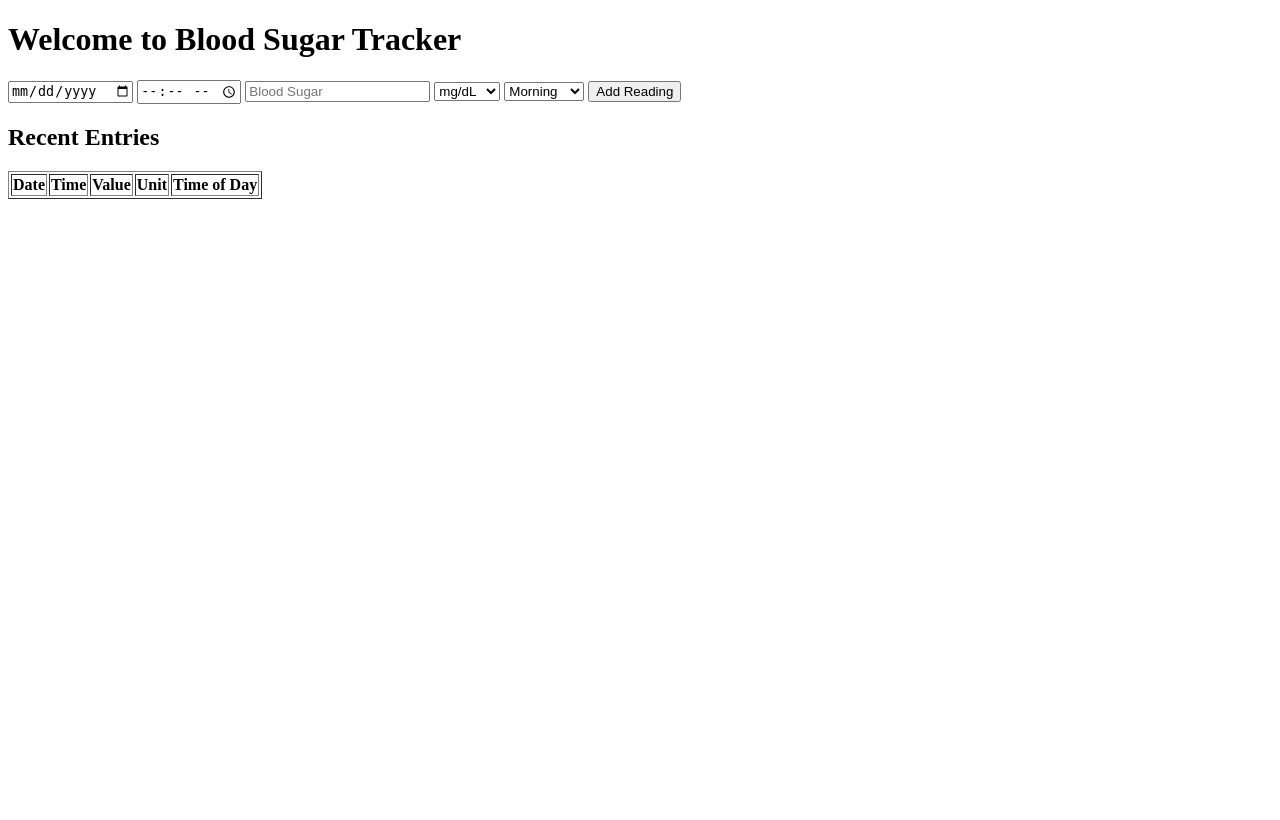
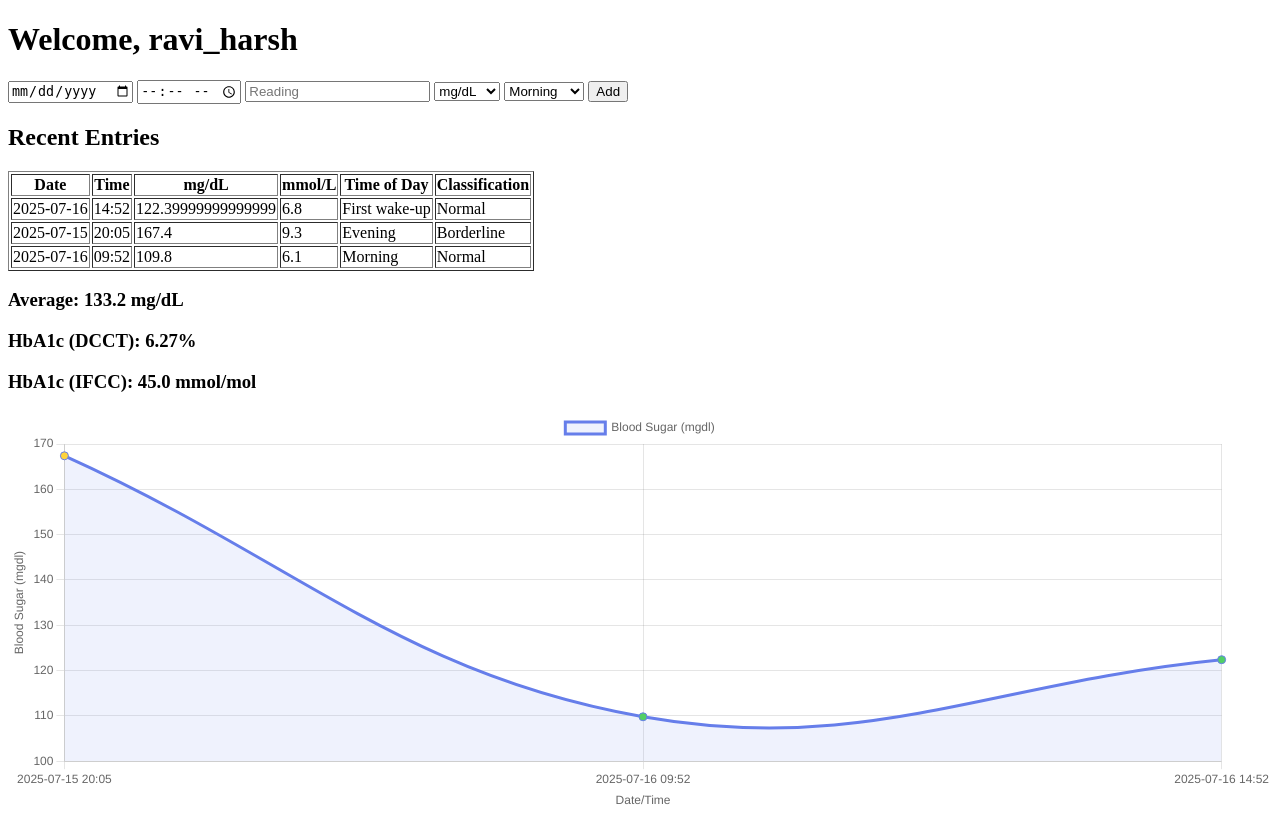
Before and after one commit to ravi-harsh/blood_sugar_tracker, a Flask app: page / in a window 1280 px wide. Before the commit the page ends 199 px from the top, so only its background shows below. Run offline with Flask 3, Linux system fonts and the light colour scheme; a user stored in the database is signed in; data comes from the database, SQL or seed files in the repository; data that the repository does not hold is empty.

Commit message:
Added chart_data and improved Chart.js visualization

```diff
--- a/app.py
+++ b/app.py
@@ -3,7 +3,7 @@ import sqlite3
 from werkzeug.security import generate_password_hash, check_password_hash
 
 app = Flask(__name__)
-app.secret_key = 'my_super_secret_key_123'  # Change this to something secure
+app.secret_key = 'my_super_secret_key_123'
 DATABASE = 'blood_sugar.db'
 
 # --- Create Users Table ---
@@ -66,6 +66,7 @@ def calculate_hba1c_from_db(user_id):
     hba1c_ifcc = (hba1c_dcct - 2.15) * 10.929
     return round(avg_mgdl, 1), round(hba1c_dcct, 2), round(hba1c_ifcc, 1)
 
+# --- Prepare Chart Data ---
 def get_chart_data(user_id, unit='mgdl'):
     conn = sqlite3.connect(DATABASE)
     c = conn.cursor()
@@ -92,47 +93,20 @@ def get_chart_data(user_id, unit='mgdl'):
 
     for row in results:
         chart_data['labels'].append(f"{row[0]} {row[1]}")
-        # Choose reading based on unit
         reading = row[2] if unit == 'mgdl' else row[3]
         chart_data['readings'].append(reading)
         chart_data['colors'].append(chart_data['legend'].get(row[4], '#666'))
 
     return chart_data
 
+# --- Index Route ---
 @app.route('/', methods=['GET', 'POST'])
 def index():
     if 'user_id' not in session:
         return redirect(url_for('login'))
 
-    user_id = session['user_id']
-
-    # Get blood sugar entries from your database for this user
-    conn = sqlite3.connect('blood_sugar.db')
-    c = conn.cursor()
-    c.execute('SELECT date, value, unit FROM blood_sugar WHERE user_id = ? ORDER BY date', (user_id,))
-    rows = c.fetchall()
-    conn.close()
-
-    # Convert to list of dictionaries (optional, helps with template logic)
-    entries = [{'date': row[0], 'value': row[1], 'unit': row[2]} for row in rows]
-
-    # Prepare chart data
-    chart_labels = [entry['date'] for entry in entries]
-    chart_readings = [entry['value'] for entry in entries]
-    unit = entries[0]['unit'] if entries else 'mg/dL'  # fallback if no data
-
-    chart_data = {
-        'labels': chart_labels,
-        'readings': chart_readings,
-        'unit': unit
-    }
-
-    return render_template('index.html', entries=entries, chart_data=chart_data)
-
-
     create_table()
     user_id = session['user_id']
-    chart_data = get_chart_data(user_id, 'mgdl')
 
     if request.method == 'POST':
         date = request.form['date']
@@ -163,12 +137,15 @@ def index():
     conn = sqlite3.connect(DATABASE)
     c = conn.cursor()
     c.execute("""SELECT date, time, reading_mmol, reading_mgdl, time_of_day, classification
-               FROM blood_sugar_entries WHERE user_id = ? ORDER BY id DESC""", (user_id,))
+                 FROM blood_sugar_entries WHERE user_id = ? ORDER BY id DESC""", (user_id,))
     entries = c.fetchall()
     conn.close()
 
     avg_mgdl, hba1c_dcct, hba1c_ifcc = calculate_hba1c_from_db(user_id)
-    return render_template('index.html', entries=entries,
+    chart_data = get_chart_data(user_id, 'mgdl')
+
+    return render_template('index.html',
+                           entries=entries,
                            avg_mgdl=avg_mgdl,
                            hba1c_dcct=hba1c_dcct,
                            hba1c_ifcc=hba1c_ifcc,
--- a/templates/index.html
+++ b/templates/index.html
@@ -1,26 +1,27 @@
 <!DOCTYPE html>
 <html>
 <head>
-    <title>Blood Sugar Tracker</title>
+    <title>Blood Sugar Dashboard</title>
+    <script src="https://cdn.jsdelivr.net/npm/chart.js"></script>
 </head>
 <body>
-    <h1>Welcome to Blood Sugar Tracker</h1>
+    <h1>Welcome, {{ session.username }}</h1>
 
-    <form action="/add" method="post">
+    <form method="POST">
         <input type="date" name="date" required>
         <input type="time" name="time" required>
-        <input type="number" step="any" name="value" placeholder="Blood Sugar" required>
-        <select name="unit">
-            <option value="mg/dL">mg/dL</option>
-            <option value="mmol/L">mmol/L</option>
+        <input type="number" step="any" name="reading" required placeholder="Reading">
+        <select name="unit" required>
+            <option value="mgdl">mg/dL</option>
+            <option value="mmol">mmol/L</option>
         </select>
-        <select name="time_of_day">
+        <select name="time_of_day" required>
             <option value="Morning">Morning</option>
             <option value="Afternoon">Afternoon</option>
             <option value="Evening">Evening</option>
             <option value="Night">Night</option>
         </select>
-        <button type="submit">Add Reading</button>
+        <button type="submit">Add</button>
     </form>
 
     <h2>Recent Entries</h2>
@@ -28,19 +29,87 @@
         <tr>
             <th>Date</th>
             <th>Time</th>
-            <th>Value</th>
-            <th>Unit</th>
+            <th>mg/dL</th>
+            <th>mmol/L</th>
             <th>Time of Day</th>
+            <th>Classification</th>
         </tr>
         {% for entry in entries %}
         <tr>
-            <td>{{ entry.date }}</td>
-            <td>{{ entry.time }}</td>
-            <td>{{ entry.value }}</td>
-            <td>{{ entry.unit }}</td>
-            <td>{{ entry.time_of_day }}</td>
+            <td>{{ entry[0] }}</td>
+            <td>{{ entry[1] }}</td>
+            <td>{{ entry[3] }}</td>
+            <td>{{ entry[2] }}</td>
+            <td>{{ entry[4] }}</td>
+            <td>{{ entry[5] }}</td>
         </tr>
         {% endfor %}
     </table>
+
+    <h3>Average: {{ avg_mgdl }} mg/dL</h3>
+    <h3>HbA1c (DCCT): {{ hba1c_dcct }}%</h3>
+    <h3>HbA1c (IFCC): {{ hba1c_ifcc }} mmol/mol</h3>
+
+    <!-- Chart Data -->
+    <div style="width: 100%; height: 400px;">
+        <canvas id="bloodSugarChart"></canvas>
+    </div>
+
+    <script id="chart-data" type="application/json">
+        {{ chart_data | tojson | safe }}
+    </script>
+
+    <script>
+        const chartData = JSON.parse(document.getElementById('chart-data').textContent);
+        const ctx = document.getElementById('bloodSugarChart').getContext('2d');
+
+        new Chart(ctx, {
+            type: 'line',
+            data: {
+                labels: chartData.labels,
+                datasets: [{
+                    label: 'Blood Sugar (' + chartData.unit + ')',
+                    data: chartData.readings,
+                    borderColor: '#667eea',
+                    backgroundColor: 'rgba(102, 126, 234, 0.1)',
+                    tension: 0.4,
+                    fill: true,
+                    pointBackgroundColor: chartData.colors,
+                    pointRadius: 4,
+                    pointHoverRadius: 6
+                }]
+            },
+            options: {
+                responsive: true,
+                maintainAspectRatio: false,
+                plugins: {
+                    legend: {
+                        position: 'top'
+                    },
+                    tooltip: {
+                        callbacks: {
+                            label: function(context) {
+                                return context.dataset.label + ': ' + context.formattedValue + ' ' + chartData.unit;
+                            }
+                        }
+                    }
+                },
+                scales: {
+                    y: {
+                        title: {
+                            display: true,
+                            text: 'Blood Sugar (' + chartData.unit + ')'
+                        }
+                    },
+                    x: {
+                        title: {
+                            display: true,
+                            text: 'Date/Time'
+                        }
+                    }
+                }
+            }
+        });
+    </script>
 </body>
 </html>
```
